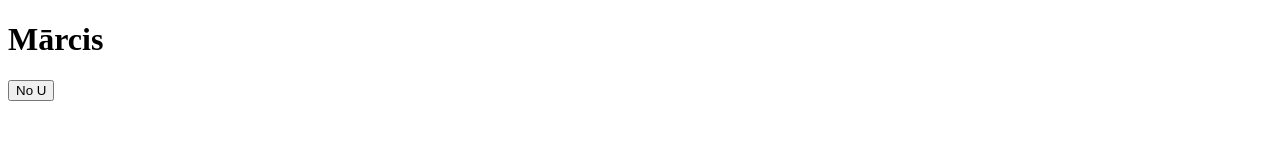
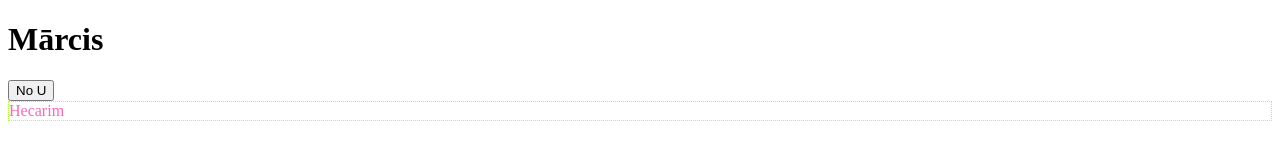
Before and after one commit to Diablo785/Hecarim2v8, a plain HTML site: page index.html in a window 1280 px wide. Drawn offline with Linux system fonts and the light colour scheme.

Commit message:
Ieliku kasti

```diff
--- a/index.html
+++ b/index.html
@@ -9,5 +9,7 @@
 <body>
     <h1>Mārcis</h1>
     <button>No U</button>
+
+    <div class="box" style="color:hotpink">Hecarim</div>
 </body>
 </html>
--- a/style.css
+++ b/style.css
@@ -0,0 +1,3 @@
+.box{
+    border: 1px dotted greenyellow;
+}
```
